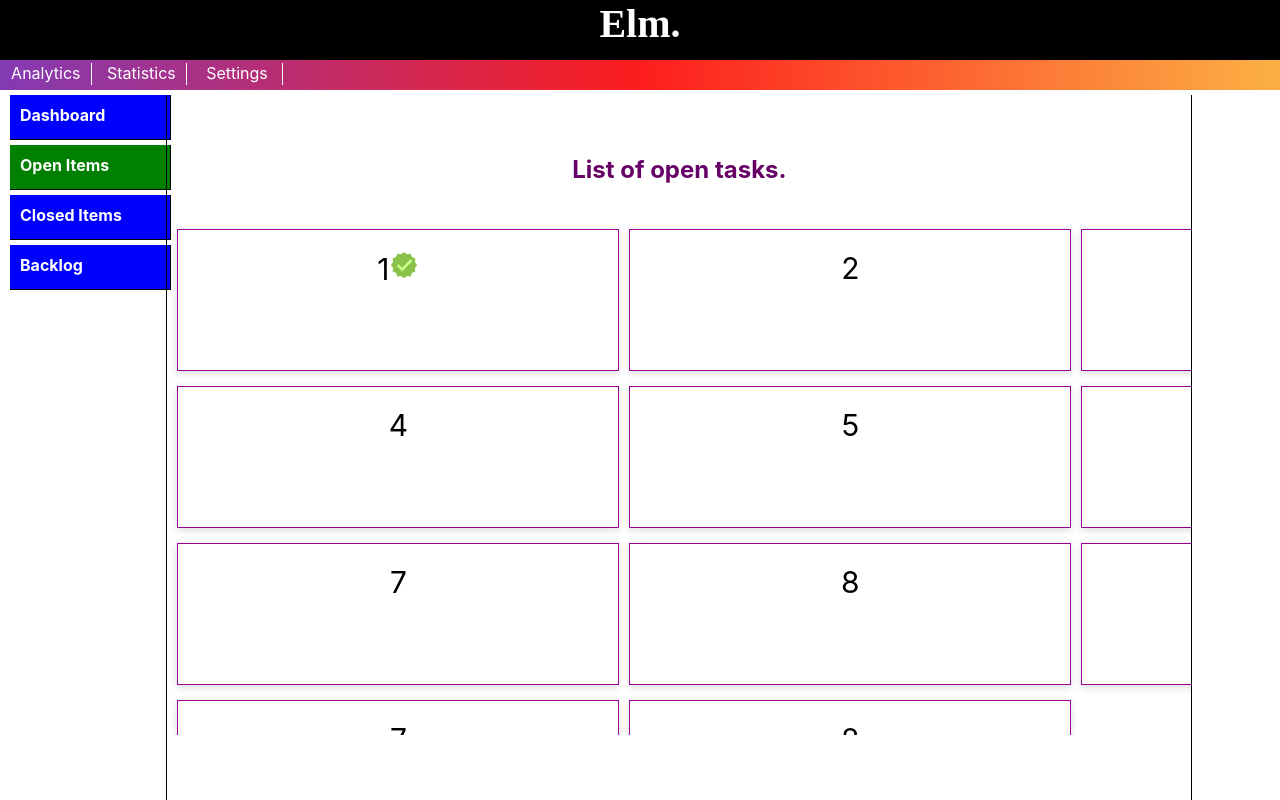
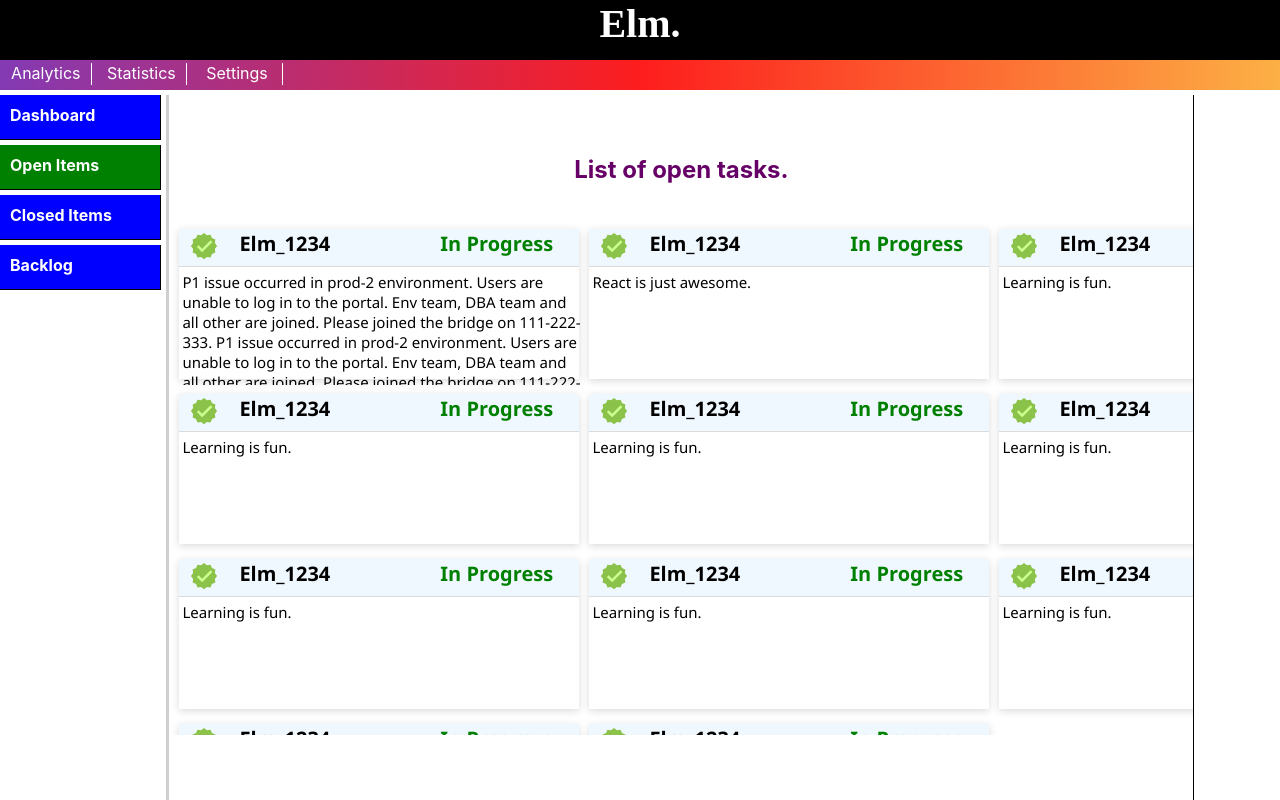
Before and after one commit to SubhajitBhattacharjee007/Elm, a React (Create React App) app: page / in a window 1280 px wide. Both pictures are taken after a click on the element "Open Items". Built offline with nearby package versions, Linux system fonts and the light colour scheme.

Commit message:
Tciket boldy added

```diff
--- a/src/App.css
+++ b/src/App.css
@@ -76,7 +76,7 @@
   width: 80%;
   margin-left: 13%;
   float: left;
-  border-left: 1px solid black;
+  border-left: 3px solid rgb(207, 207, 207);
   border-right: 1px solid black;
   position: fixed;
 }
@@ -86,7 +86,7 @@
   text-align: left;
   height: 100%;
   width: 13%;
-  margin-left: 10px;
+  /* margin-left: 10px; */
   margin-top: 95px;
   float: left;
   /* border-left: 1px solid black;
--- a/src/componentStyling/ClosedItemTemplate.css
+++ b/src/componentStyling/ClosedItemTemplate.css
@@ -3,6 +3,7 @@
   width: 100%;
   height: 600px;
   margin-top: 40px;
+  margin-left: 20px;
 }
 .CurrentAssigmentTemplate {
   overflow-y: scroll;
@@ -19,23 +20,94 @@
 }
 
 .grid-item-closedTemplate {
-  border: 1px solid #990099;
-  padding: 20px;
   font-size: 30px;
   text-align: center;
   width: 400px;
-  height: 100px;
+  height: 150px;
   margin-top: 15px;
   box-shadow: rgba(0, 0, 0, 0.15) 0px 2px 8px;
 }
 
 .grid-item-OpenTemplate {
-  border: 1px solid #990099;
-  padding: 20px;
   font-size: 30px;
   text-align: center;
   width: 400px;
-  height: 100px;
+  height: 150px;
   margin-top: 15px;
   box-shadow: rgba(0, 0, 0, 0.15) 0px 2px 8px;
 }
+.TicketHeader {
+  display: flex;
+  flex-wrap: nowrap;
+  border-bottom: 1px solid rgb(219, 219, 219);
+  background-color: aliceblue;
+  width: 100%;
+  height: 25%;
+  font-family: "Segoe UI", "Noto Sans";
+}
+.TicketBody {
+  text-align: left;
+  font-size: 15px;
+  width: 100%;
+  height: 75%;
+  font-family: "Segoe UI", "Noto Sans";
+  overflow: scroll;
+  padding-top: 5px;
+  padding-left: 3px;
+}
+
+.TicketHeader-openTicket-flex1 {
+  text-align: left;
+  margin-right: 10px;
+  font-size: 30px;
+  /* border-right: 1px solid rgb(194, 59, 235); */
+  padding-right: 10px;
+  padding-left: 10px;
+}
+.TicketHeader-openTicket-flex2 {
+  /* border-right: 1px solid black; */
+  font-size: 20px;
+  line-height: 30px;
+  margin-right: 10px;
+  vertical-align: middle;
+  padding-right: 10px;
+  font-weight: bold;
+}
+
+.TicketHeader-openTicket-flex3 {
+  /* border-right: 1px solid black; */
+  font-size: 20px;
+  line-height: 30px;
+  vertical-align: middle;
+  padding-left: 90px;
+  font-weight: bold;
+  color: green;
+}
+
+.TicketHeader-closedTicket-flex1 {
+  text-align: left;
+  margin-right: 10px;
+  font-size: 30px;
+  /* border-right: 1px solid rgb(194, 59, 235); */
+  padding-right: 10px;
+  padding-left: 10px;
+}
+.TicketHeader-closedTicket-flex2 {
+  /* border-right: 1px solid black; */
+  font-size: 20px;
+  line-height: 30px;
+  margin-right: 10px;
+  vertical-align: middle;
+  padding-right: 10px;
+  font-weight: bold;
+}
+
+.TicketHeader-closedTicket-flex3 {
+  /* border-right: 1px solid black; */
+  font-size: 20px;
+  line-height: 30px;
+  vertical-align: middle;
+  padding-left: 90px;
+  font-weight: bold;
+  color: red;
+}
--- a/src/templates/ClosedItemTemplate.js
+++ b/src/templates/ClosedItemTemplate.js
@@ -1,6 +1,6 @@
 import React from "react";
 import "../componentStyling/ClosedItemTemplate.css";
-import { FcCancel } from "react-icons/fc";
+import { SlClose } from "react-icons/sl";
 
 function ClosedItemTemplate() {
   return (
@@ -8,18 +8,56 @@ function ClosedItemTemplate() {
       <h2>List of closed tasks.</h2>
       <div class="grid-container">
         <div class="grid-item-closedTemplate">
-          1<FcCancel />
+          <div class="TicketHeader">
+            <div class="TicketHeader-closedTicket-flex1">
+              <SlClose />
+            </div>
+            <div class="TicketHeader-closedTicket-flex2">Elm_1234</div>
+            <div class="TicketHeader-closedTicket-flex3"> Closed</div>
+          </div>
+          <div class="TicketBody">
+            This is bla bla bla bla blablablav blabla bla bla bla bla bla
+            blablablablaThis is bla bla bla bla blablablav blabla bla bla bla
+            bla bla blablablablaThis is bla bla bla bla blablablav blabla bla
+            bla bla bla bla blablablabla This is bla bla bla bla blablablav
+            blabla bla bla bla bla bla blablablablaThis is bla bla bla bla
+            blablablav blabla bla bla bla bla bla blablablablaThis is bla bla
+            bla bla blablablav blabla bla bla bla bla bla blablablabla This is
+            bla bla bla bla blablablav blabla bla bla bla bla bla
+            blablablablaThis is bla bla bla bla blablablav blabla bla bla bla
+            bla bla blablablablaThis is bla bla bla bla blablablav blabla bla
+            bla bla bla bla blablablabla This is bla bla bla bla blablablav
+            blabla bla bla bla bla bla blablablablaThis is bla bla bla bla
+            blablablav blabla bla bla bla bla bla blablablablaThis is bla bla
+            bla bla blablablav blabla bla bla bla bla bla blablablabla
+          </div>
         </div>
-        <div class="grid-item-closedTemplate">2</div>
-        <div class="grid-item-closedTemplate">3</div>
-        <div class="grid-item-closedTemplate">4</div>
-        <div class="grid-item-closedTemplate">5</div>
-        <div class="grid-item-closedTemplate">6</div>
-        <div class="grid-item-closedTemplate">7</div>
-        <div class="grid-item-closedTemplate">8</div>
-        <div class="grid-item-closedTemplate">6</div>
-        <div class="grid-item-closedTemplate">7</div>
-        <div class="grid-item-closedTemplate">8</div>
+        <div class="grid-item-closedTemplate">
+          <div class="TicketHeader">
+            <div class="TicketHeader-closedTicket-flex1">
+              <SlClose />
+            </div>
+            <div class="TicketHeader-closedTicket-flex2">Elm_1234</div>
+            <div class="TicketHeader-closedTicket-flex3"> Closed</div>
+          </div>
+          <div class="TicketBody">
+            This is bla bla bla bla blablablav blabla bla bla bla bla bla
+            blablablablaThis is bla
+          </div>
+        </div>
+        <div class="grid-item-closedTemplate">
+          <div class="TicketHeader">
+            <div class="TicketHeader-closedTicket-flex1">
+              <SlClose />
+            </div>
+            <div class="TicketHeader-closedTicket-flex2">Elm_1234</div>
+            <div class="TicketHeader-closedTicket-flex3"> Closed</div>
+          </div>
+          <div class="TicketBody">
+            This is bla bla bla bla blablablav blabla bla bla bla bla bla
+            blablablablaThis is bla
+          </div>
+        </div>
       </div>
     </div>
   );
--- a/src/templates/CurrentAssignment.js
+++ b/src/templates/CurrentAssignment.js
@@ -10,18 +10,122 @@ function CurrentAssigmentTemplate() {
       <h2>List of open tasks.</h2>
       <div class="grid-container">
         <div class="grid-item-OpenTemplate">
-          1<FcApproval />
+          <div class="TicketHeader">
+            <div class="TicketHeader-openTicket-flex1">
+              <FcApproval />
+            </div>
+            <div class="TicketHeader-openTicket-flex2">Elm_1234</div>
+            <div class="TicketHeader-openTicket-flex3">In Progress</div>
+          </div>
+          <div class="TicketBody">
+            P1 issue occurred in prod-2 environment. Users are unable to log in
+            to the portal. Env team, DBA team and all other are joined. Please
+            joined the bridge on 111-222-333. P1 issue occurred in prod-2
+            environment. Users are unable to log in to the portal. Env team, DBA
+            team and all other are joined. Please joined the bridge on
+            111-222-333
+          </div>
         </div>
-        <div class="grid-item-OpenTemplate">2</div>
-        <div class="grid-item-OpenTemplate">3</div>
-        <div class="grid-item-OpenTemplate">4</div>
-        <div class="grid-item-OpenTemplate">5</div>
-        <div class="grid-item-OpenTemplate">6</div>
-        <div class="grid-item-OpenTemplate">7</div>
-        <div class="grid-item-OpenTemplate">8</div>
-        <div class="grid-item-OpenTemplate">6</div>
-        <div class="grid-item-OpenTemplate">7</div>
-        <div class="grid-item-OpenTemplate">8</div>
+        <div class="grid-item-OpenTemplate">
+          <div class="TicketHeader">
+            <div class="TicketHeader-openTicket-flex1">
+              <FcApproval />
+            </div>
+            <div class="TicketHeader-openTicket-flex2">Elm_1234</div>
+            <div class="TicketHeader-openTicket-flex3">In Progress</div>
+          </div>
+          <div class="TicketBody">React is just awesome.</div>
+        </div>
+        <div class="grid-item-OpenTemplate">
+          <div class="TicketHeader">
+            <div class="TicketHeader-openTicket-flex1">
+              <FcApproval />
+            </div>
+            <div class="TicketHeader-openTicket-flex2">Elm_1234</div>
+            <div class="TicketHeader-openTicket-flex3">In Progress</div>
+          </div>
+          <div class="TicketBody">Learning is fun.</div>
+        </div>
+        <div class="grid-item-OpenTemplate">
+          <div class="TicketHeader">
+            <div class="TicketHeader-openTicket-flex1">
+              <FcApproval />
+            </div>
+            <div class="TicketHeader-openTicket-flex2">Elm_1234</div>
+            <div class="TicketHeader-openTicket-flex3">In Progress</div>
+          </div>
+          <div class="TicketBody">Learning is fun.</div>
+        </div>
+        <div class="grid-item-OpenTemplate">
+          <div class="TicketHeader">
+            <div class="TicketHeader-openTicket-flex1">
+              <FcApproval />
+            </div>
+            <div class="TicketHeader-openTicket-flex2">Elm_1234</div>
+            <div class="TicketHeader-openTicket-flex3">In Progress</div>
+          </div>
+          <div class="TicketBody">Learning is fun.</div>
+        </div>
+        <div class="grid-item-OpenTemplate">
+          <div class="TicketHeader">
+            <div class="TicketHeader-openTicket-flex1">
+              <FcApproval />
+            </div>
+            <div class="TicketHeader-openTicket-flex2">Elm_1234</div>
+            <div class="TicketHeader-openTicket-flex3">In Progress</div>
+          </div>
+          <div class="TicketBody">Learning is fun.</div>
+        </div>
+        <div class="grid-item-OpenTemplate">
+          <div class="TicketHeader">
+            <div class="TicketHeader-openTicket-flex1">
+              <FcApproval />
+            </div>
+            <div class="TicketHeader-openTicket-flex2">Elm_1234</div>
+            <div class="TicketHeader-openTicket-flex3">In Progress</div>
+          </div>
+          <div class="TicketBody">Learning is fun.</div>
+        </div>
+        <div class="grid-item-OpenTemplate">
+          <div class="TicketHeader">
+            <div class="TicketHeader-openTicket-flex1">
+              <FcApproval />
+            </div>
+            <div class="TicketHeader-openTicket-flex2">Elm_1234</div>
+            <div class="TicketHeader-openTicket-flex3">In Progress</div>
+          </div>
+          <div class="TicketBody">Learning is fun.</div>
+        </div>
+        <div class="grid-item-OpenTemplate">
+          <div class="TicketHeader">
+            <div class="TicketHeader-openTicket-flex1">
+              <FcApproval />
+            </div>
+            <div class="TicketHeader-openTicket-flex2">Elm_1234</div>
+            <div class="TicketHeader-openTicket-flex3">In Progress</div>
+          </div>
+          <div class="TicketBody">Learning is fun.</div>
+        </div>
+        <div class="grid-item-OpenTemplate">
+          <div class="TicketHeader">
+            <div class="TicketHeader-openTicket-flex1">
+              <FcApproval />
+            </div>
+            <div class="TicketHeader-openTicket-flex2">Elm_1234</div>
+            <div class="TicketHeader-openTicket-flex3">In Progress</div>
+          </div>
+          <div class="TicketBody">Learning is fun.</div>
+        </div>
+        <div class="grid-item-OpenTemplate">
+          <div class="TicketHeader">
+            <div class="TicketHeader-openTicket-flex1">
+              <FcApproval />
+            </div>
+            <div class="TicketHeader-openTicket-flex2">Elm_1234</div>
+            <div class="TicketHeader-openTicket-flex3">In Progress</div>
+          </div>
+          <div class="TicketBody">Learning is fun.</div>
+        </div>
       </div>
     </div>
   );
```
